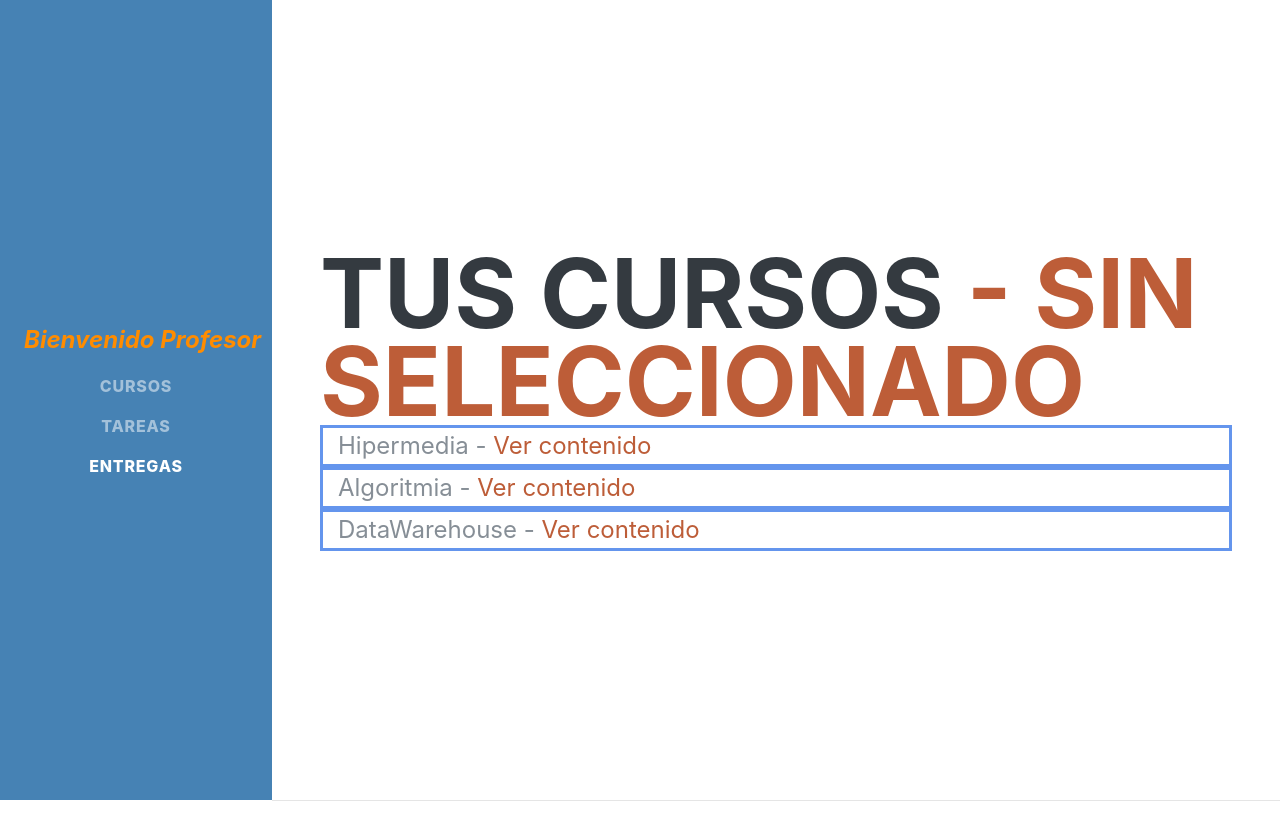
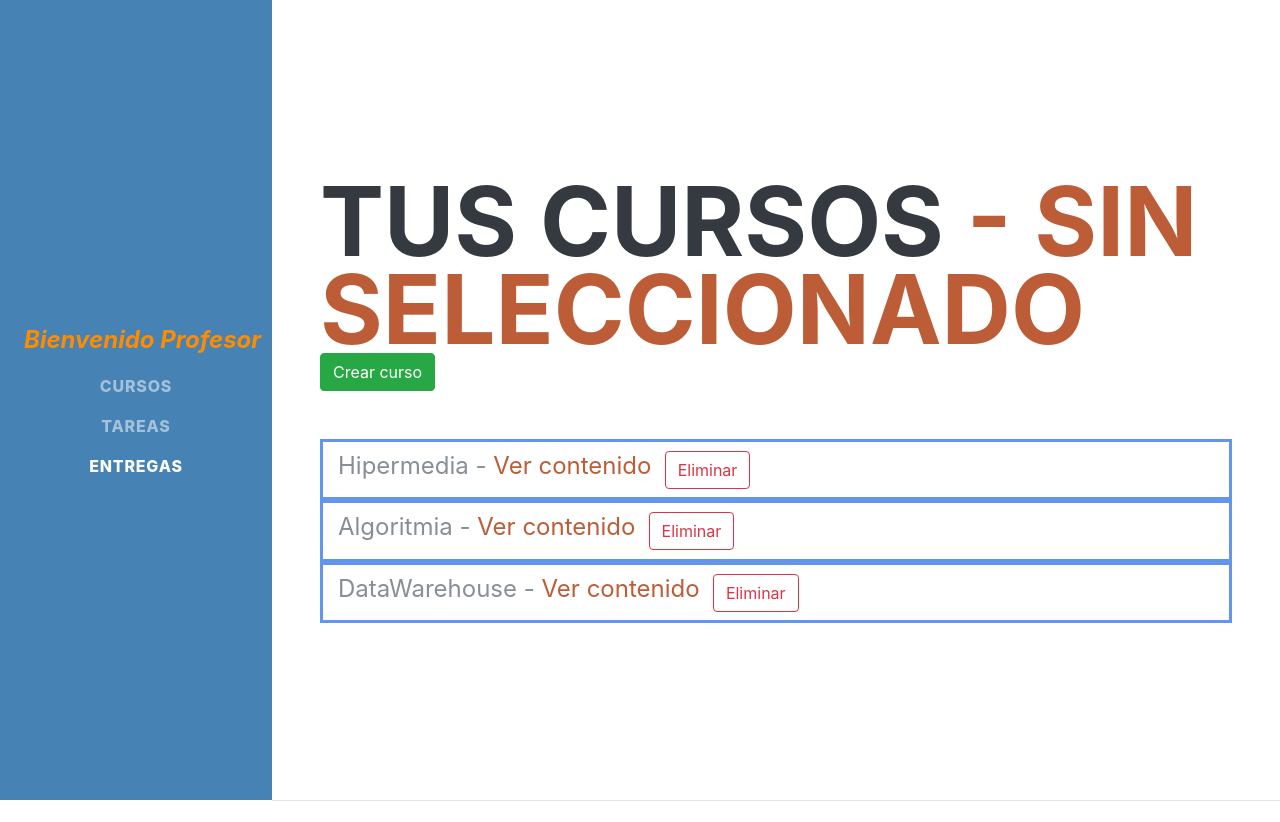
Before and after one commit to 3vilware/classroom, a Django app: page /teacherInit/ in a window 1280 px wide. Shown: the top 822 px of the page. Run offline with Django 3.2, Linux system fonts and the light colour scheme; data comes from the database, SQL or seed files in the repository; both versions use the stored data as it was after the commit; some libraries are stand-ins or nearby versions; some web fonts are replaced.

Commit message:
Delete course. Missing submits part

```diff
--- a/Classroom/views.py
+++ b/Classroom/views.py
@@ -155,3 +155,14 @@ def deleteTarea(request, pk, cursoid):
     deleteable.delete()
 
     return teacherCourse(request, cursoid)
+
+def deleteCurso(request, cursoid):
+    try:
+        deleteable = Curso.objects.get(pk=cursoid)
+        deleteable.delete()
+    except ValueError:
+        return teacherInit(request)
+    except ObjectDoesNotExist:
+        return teacherInit(request)
+
+    return teacherInit(request)
--- a/isProyect/urls.py
+++ b/isProyect/urls.py
@@ -30,6 +30,7 @@ urlpatterns = [
     url(r'^teacherCourse/(?P<cursoid>.+?)', views.teacherCourse, name="teacherCourse"),
     url(r'^teacherEditTask/(?P<pk>.+?)/', views.updateTarea.as_view(), name="teacherEditTask"),
     url(r'^teacherDeleteTask/(?P<pk>.+?)/(?P<cursoid>.+?)', views.deleteTarea, name="teacherDeleteTask"),
+    url(r'^teacherDeleteCourse/(?P<cursoid>.+?)', views.deleteCurso, name="teacherDeleteCourse"),
     url(r'^createTeacherTask/', views.createTarea, name="createTeacherTask"),
     url(r'^createTeacherCourse/', views.createCurso, name="createTeacherCourse"),
     url(r'^successResponse/', views.successResponse, name="successResponse"),
--- a/templates/portalMaestros/index.html
+++ b/templates/portalMaestros/index.html
@@ -59,9 +59,14 @@
             <h1 class="mb-0">Tus cursos
                 <span class="text-primary"> - Sin seleccionado</span>
             </h1>
+            <button class="btn btn-success mb-5" data-toggle="modal" data-target="#modalCreateCourse">
+                Crear curso
+            </button>
             {% for curso in cursos %}
                 <div class="col-md-12 justify-content-center" style="border: solid cornflowerblue">
                     <span style="font-size: x-large;">{{ curso.nombre }} - <a href="{% url 'teacherCourse' curso.pk %}">Ver contenido</a></span>
+                    <a class="btn btn-outline-danger align-right" href="{% url 'teacherDeleteCourse' curso.pk %}"
+                       style="margin: 1%">Eliminar</a>
                 </div>
             {% endfor %}
         </div>
@@ -101,10 +106,10 @@
                                             <span aria-hidden="true">&times;</span>
                                         </button>
                                     </div>
-                                   <form action="{% url 'teacherEditTask' tarea.pk %}" method="post">
+                                    <form action="{% url 'teacherEditTask' tarea.pk %}" method="post">
                                         {% csrf_token %}
                                         <div class="modal-body">
-                                                {{ form.as_p }}
+                                            {{ form.as_p }}
                                         </div>
                                         <div class="modal-footer">
                                             <button type="button" class="btn btn-secondary" data-dismiss="modal">Cerrar
--- a/templates/portalMaestros/teacherCourse.html
+++ b/templates/portalMaestros/teacherCourse.html
@@ -67,6 +67,7 @@
             {% for curso in cursos %}
                 <div class="col-md-12 justify-content-center" style="border: solid cornflowerblue">
                     <span style="font-size: x-large;">{{ curso.nombre }} - <a href="{% url 'teacherCourse' curso.pk %}">Ver contenido</a></span>
+                    <a class="btn btn-outline-danger align-right" href="{% url 'teacherDeleteCourse' curso.pk %}" style="margin: 1%">Eliminar</a>
                 </div>
             {% endfor %}
         </div>
```
Also changed, not shown: db.sqlite3, 2 other files.
